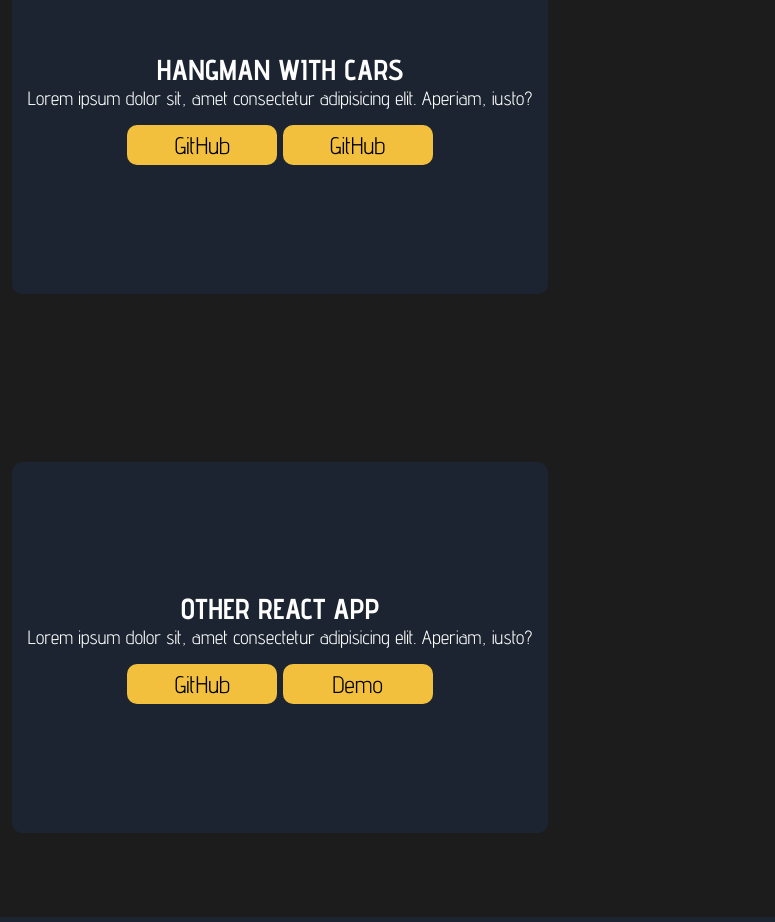
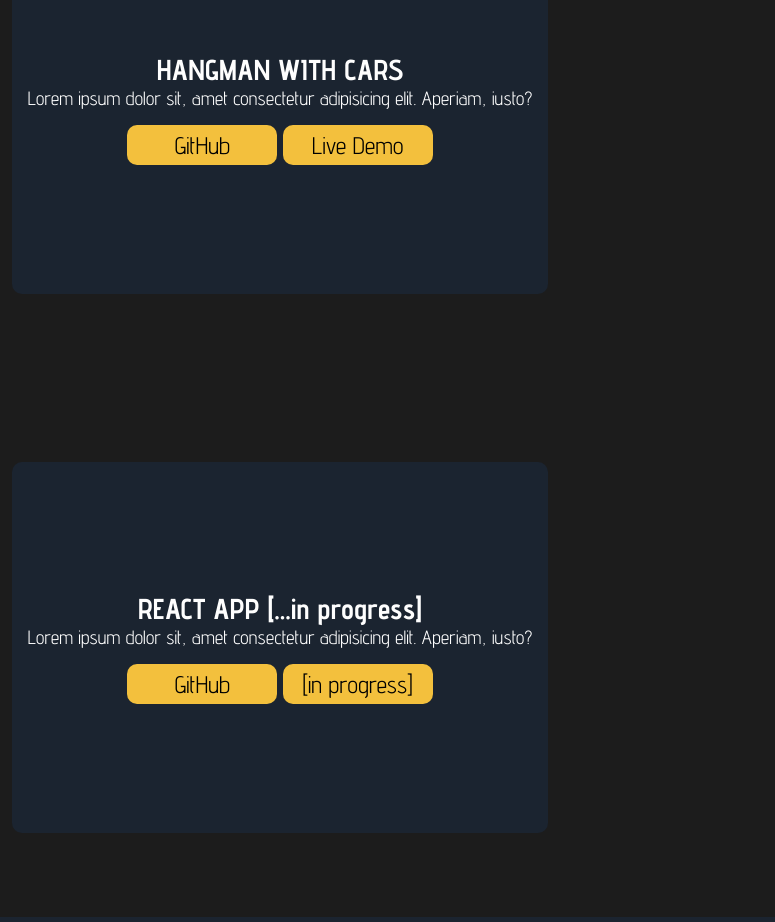
Before and after one commit to andreiBarut/web-portfolio, a plain HTML site: page index.html in a window 1280 px wide. Shown: the part 2940-3862 px from the top of the page, 505-1280 px from the left. Drawn offline with Linux system fonts and the light colour scheme.

Commit message:
refact page 3

```diff
--- a/index.html
+++ b/index.html
@@ -156,7 +156,7 @@
 								<button>GitHub</button>
 							</a>
 							<a href="https://andreibarut.github.io/HangManWithCars/" target="_blank">
-								<button>GitHub</button>
+								<button>Live Demo</button>
 							</a>
 						</div>
 					</article>
@@ -165,13 +165,13 @@
 				<div class="project-ss">
 					<img src="img/logo-og.png" alt="#" class="react-app-img project-img" />
 					<article class="about-app">
-						<h2>OTHER REACT APP</h2>
+						<h2>REACT APP [...in progress]</h2>
 						<p>
 							Lorem ipsum dolor sit, amet consectetur adipisicing elit. Aperiam, iusto?
 						</p>
 						<div class="project-button-container">
 							<button>GitHub</button>
-							<button>Demo</button>
+							<button>[in progress]</button>
 						</div>
 					</article>
 				</div>
```
